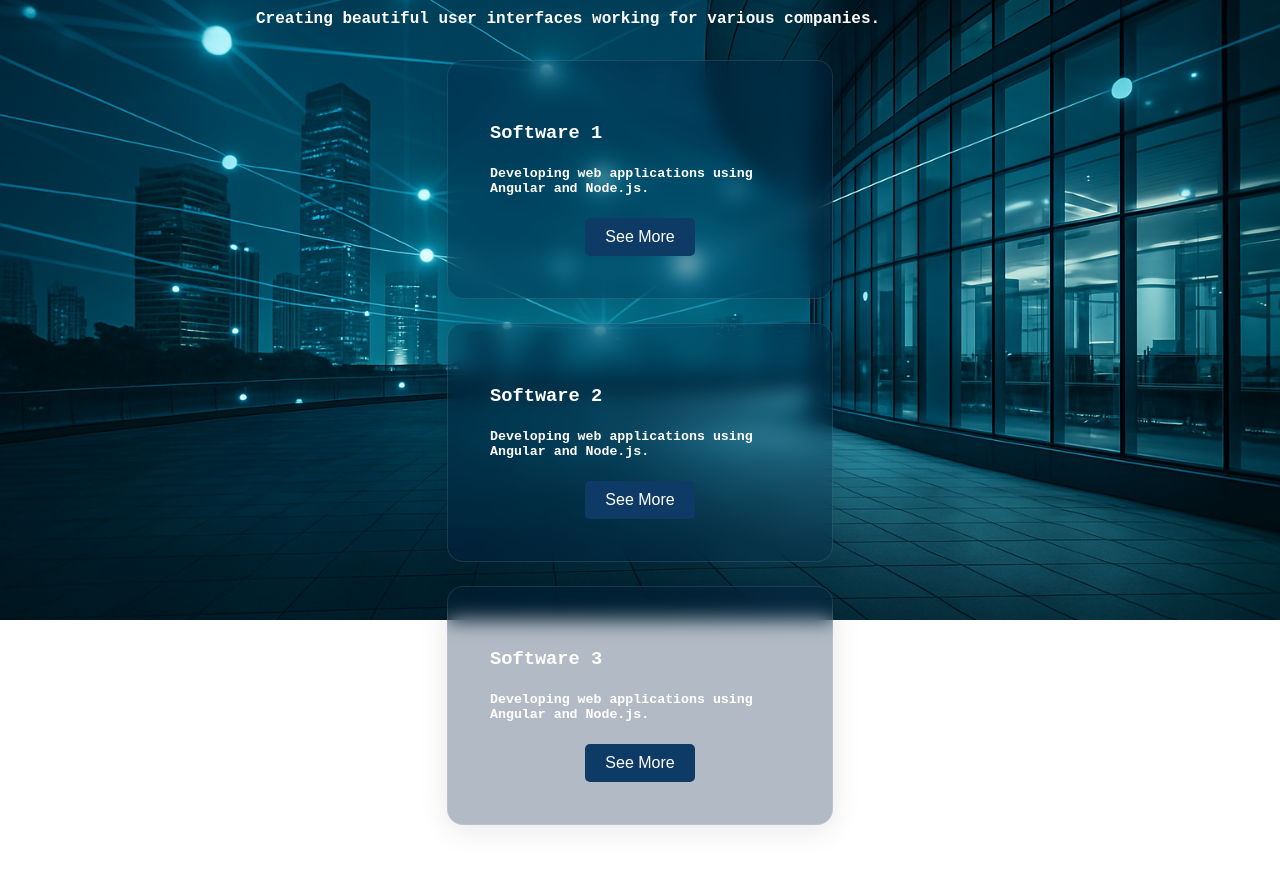
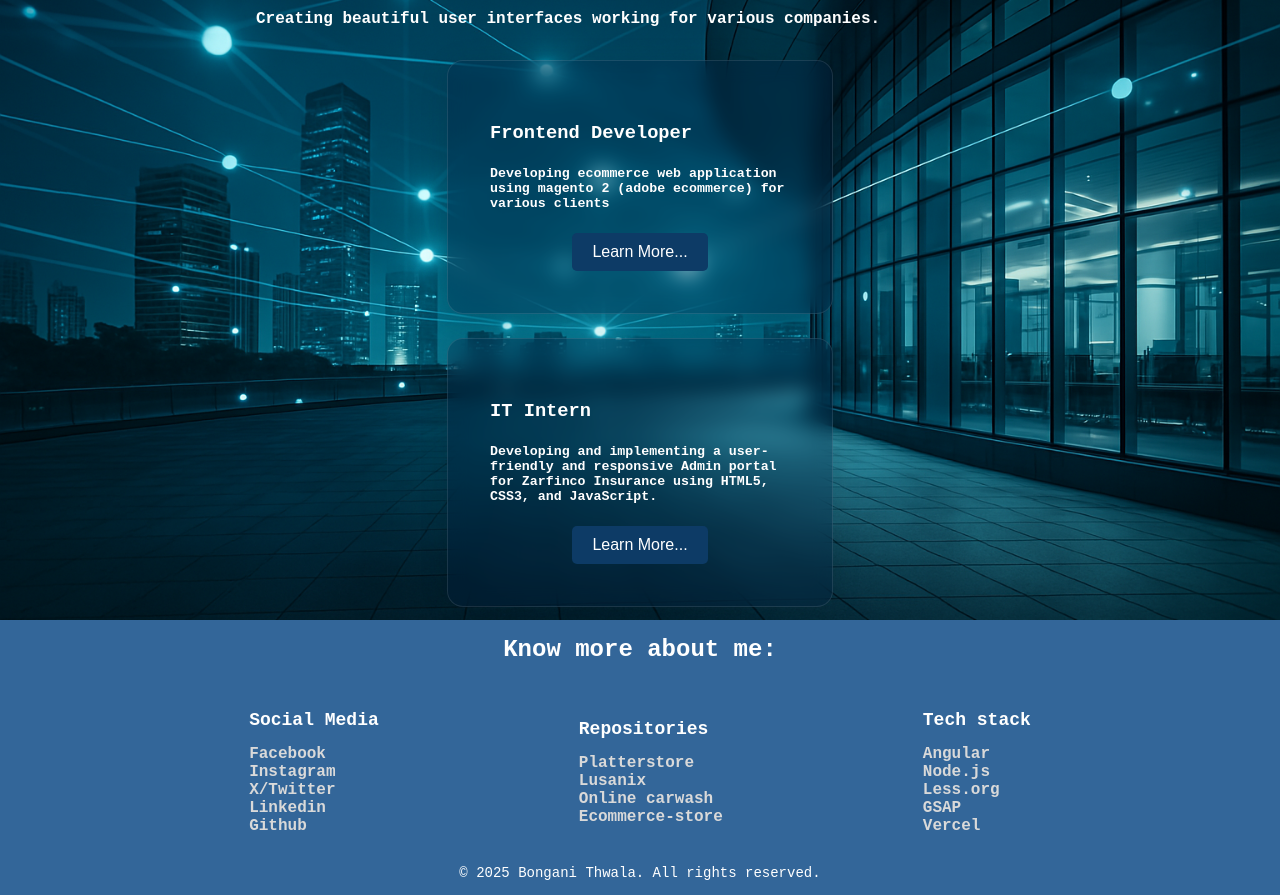
Before and after one commit to Bongx514/AngularPortfolio, an Angular app: page /experience in a window 1280 px wide. Shown: the part 180-1075 px from the top of the page. Before the commit the page ends 1005 px from the top, so only its background shows below. Built offline with nearby package versions, Linux system fonts and the light colour scheme.

Commit message:
Creating footer

```diff
--- a/src/app/app.component.html
+++ b/src/app/app.component.html
@@ -1,2 +1,3 @@
 <app-navbar></app-navbar>
 <router-outlet />
+<app-footer></app-footer>
--- a/src/app/app.component.ts
+++ b/src/app/app.component.ts
@@ -1,10 +1,11 @@
 import { Component } from '@angular/core';
 import { RouterOutlet } from '@angular/router';
 import { NavbarComponent } from "./navbar/navbar.component";
+import { FooterComponent } from "./footer/footer.component";
 
 @Component({
   selector: 'app-root',
-  imports: [RouterOutlet, NavbarComponent],
+  imports: [RouterOutlet, NavbarComponent, FooterComponent],
   templateUrl: './app.component.html',
   styleUrl: './app.component.less'
 })
--- a/src/app/experience-page/experience-page.component.less
+++ b/src/app/experience-page/experience-page.component.less
@@ -47,7 +47,7 @@
 
         .container {
             width: 86%;
-            margin-bottom: 32px;
+            margin-bottom: 100px;
         }
     }
 
--- a/src/app/experience-page/experience-page.component.ts
+++ b/src/app/experience-page/experience-page.component.ts
@@ -14,7 +14,7 @@ export class ExperiencePageComponent implements AfterViewInit {
   @ViewChild('scrambleText') scrambleText!: ElementRef;
 
   pageTitle = 'Experience';
-  buttonCaption = 'See More';
+  buttonCaption = 'Learn More...';
   buttonLink = '/projects';
 
   phrases = [
@@ -26,9 +26,9 @@ export class ExperiencePageComponent implements AfterViewInit {
   characters = 'ABCDEFGHIJKLMNOPQRSTUVWXYZabcdefghijklmnopqrstuvwxyz1234567890!@#$%^&*()';
 
   cards = [
-    { title: 'Software 1', description: 'Developing web applications using Angular and Node.js.' },
-    { title: 'Software 2', description: 'Developing web applications using Angular and Node.js.' },
-    { title: 'Software 3', description: 'Developing web applications using Angular and Node.js.' }
+    { title: 'Frontend Developer', description: 'Developing ecommerce web application using magento 2 (adobe ecommerce) for various clients' },
+    { title: 'IT Intern', description: 'Developing and implementing a user-friendly and responsive Admin portal for Zarfinco Insurance using HTML5, CSS3, and JavaScript.' },
+    { title: 'Sales Rep', description: 'Greeting and welcoming customers as they enter the store.' }
   ];
 
   ngAfterViewInit(): void {
--- a/src/app/footer/footer.component.html
+++ b/src/app/footer/footer.component.html
@@ -1 +1,35 @@
-<p>footer works!</p>
+<div class="footer">
+    <div class="footer-subscribe-block">
+        <h1 class="footer-title">Know more about me:</h1>
+    </div>
+    <div class="footer-content">
+        <div class="column-1">
+            <h2 class="footer-title">Social Media</h2>
+            <li><a href="">Facebook</a></li>
+            <li><a href="">Instagram</a></li>
+            <li><a href="">X/Twitter</a></li>
+            <li><a href="">Linkedin</a></li>
+            <li><a href="">Github</a></li>
+        </div>
+
+        <div class="column-2">
+            <h2 class="footer-title">Repositories</h2>
+            <li><a href="">Platterstore</a></li>
+            <li><a href="">Lusanix</a></li>
+            <li><a href="">Online carwash</a></li>
+            <li><a href="">Ecommerce-store</a></li>
+        </div>
+
+        <div class="column-3">
+            <h2 class="footer-title">Tech stack</h2>
+            <li><a href="">Angular</a></li>
+            <li><a href="">Node.js</a></li>
+            <li><a href="">Less.org</a></li>
+            <li><a href="">GSAP</a></li>
+            <li><a href="">Vercel</a></li>
+        </div>
+    </div>
+    <div class="copyright">
+        <p>&copy; 2025 Bongani Thwala. All rights reserved.</p>
+    </div>
+</div>
--- a/src/app/footer/footer.component.less
+++ b/src/app/footer/footer.component.less
@@ -0,0 +1,59 @@
+@import url('../web/css/_variables.less');
+
+.footer {
+    position: absolute;
+    width: 100%;
+    background: @navy-40;
+    height: auto;
+    display: flex;
+    flex-direction: column;
+    justify-content: center;
+    align-items: center;
+    gap: 16px;
+
+
+    .footer-content {
+        display: flex;
+        justify-content: center;
+        align-items: center;
+        gap: 200px;
+
+        li {
+            list-style: none;
+
+            a {
+                font-weight: @font-semibold;
+                text-decoration: none;
+                color: @white-40;
+
+                &:hover {
+                    color: @gold-40;
+                    margin: 0;
+                    transition: all 0.08s ease-in-out;
+                }
+            }
+        }
+    }
+
+    .copyright {
+        font-size: 14px;
+        color: @white-100;
+    }
+}
+
+@media screen and (max-width: @mobile-lg) {
+    .footer {
+        .footer-content {
+            flex-direction: column;
+            text-align: center;
+            gap: 0;
+            padding: 0 16px;
+            margin-bottom: 20px;
+
+            li {
+                margin-bottom: 10px;
+            }
+        }
+    }
+
+}
```
